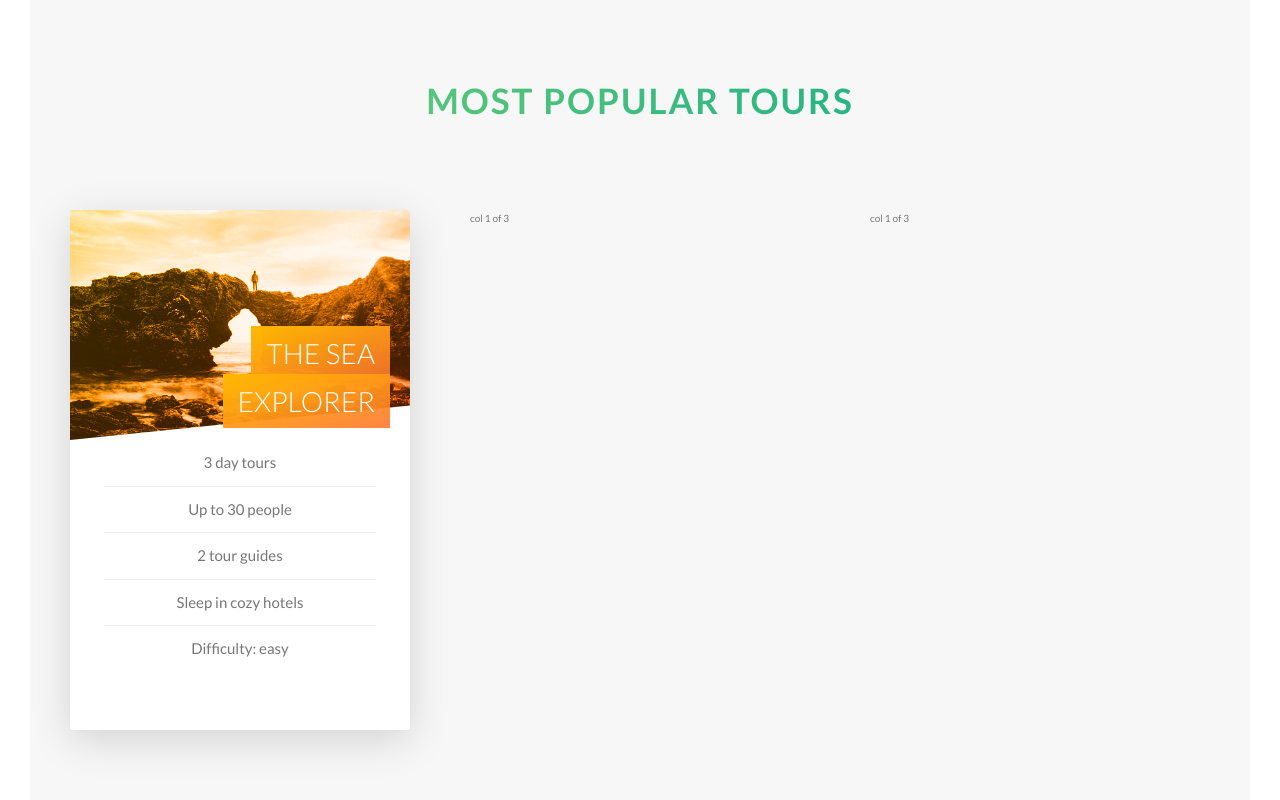
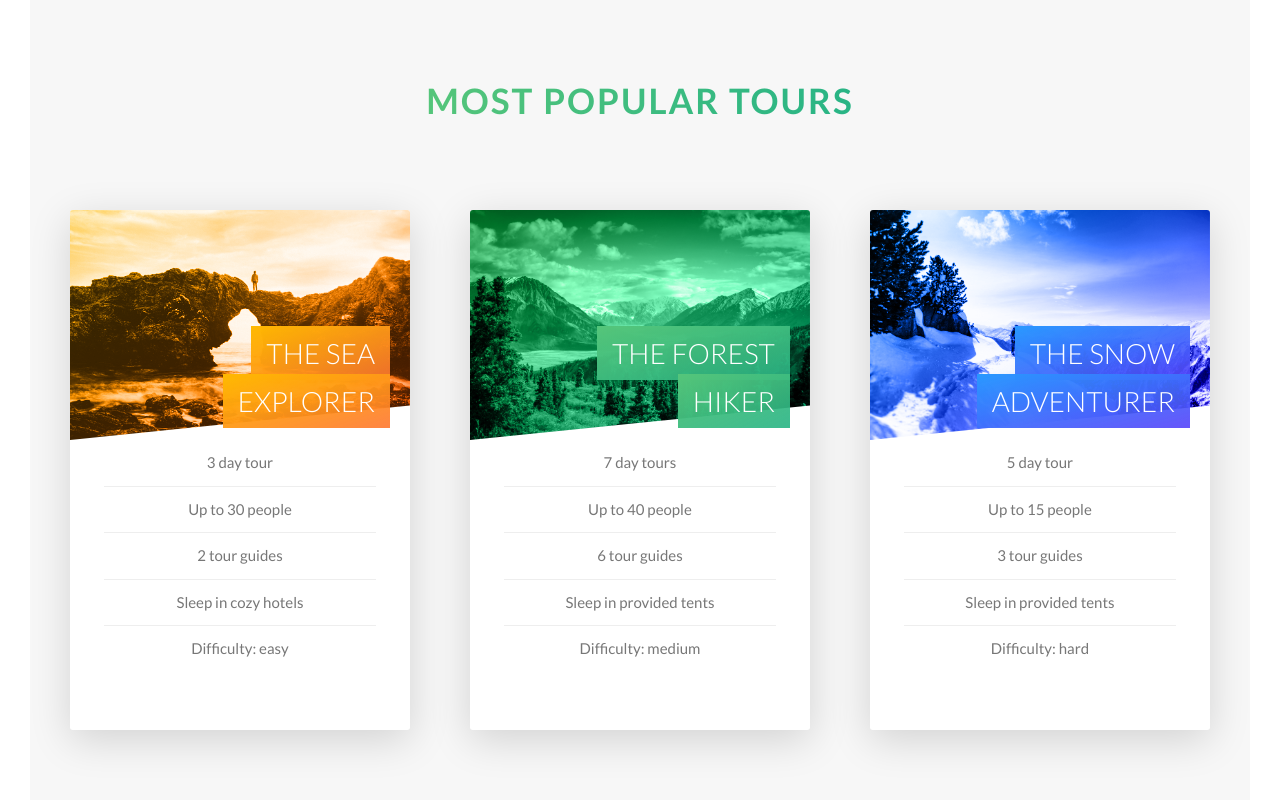
Before and after one commit to WhiteHatForHire/natours, a website: page index.html in a window 1280 px wide. Shown: the part 2347-3147 px from the top of the page. Drawn offline with Linux system fonts and the light colour scheme.

Commit message:
added cards

```diff
--- a/index.html
+++ b/index.html
@@ -129,7 +129,7 @@
                 </h4>
                 <div class="card__details">
                   <ul>
-                    <li>3 day tours</li>
+                    <li>3 day tour</li>
                     <li>Up to 30 people</li>
                     <li>2 tour guides</li>
                     <li>Sleep in cozy hotels</li>
@@ -143,17 +143,72 @@
                     <p class="card__price-only">Only</p>
                     <p class="card__price-value">$297</p>
                   </div>
-                  <a href="#" class="btn">Book now!</a>
+                  <a href="#" class="btn btn--white">Book now!</a>
                 </div>
               </div>
             </div>
           </div>
           <div class="col-1-of-3">
-            col 1 of 3
+            <div class="card">
+              <div class="card__side card__side--front">
+                <div class="card__picture card__picture--2">
+                  &nbsp;
+                </div>
+                <h4 class="card__heading">
+                  <span class="card__heading-span card__heading-span--2">The Forest Hiker</span>
+                </h4>
+                <div class="card__details">
+                  <ul>
+                    <li>7 day tours</li>
+                    <li>Up to 40 people</li>
+                    <li>6 tour guides</li>
+                    <li>Sleep in provided tents</li>
+                    <li>Difficulty: medium</li>
+                  </ul>
+                </div>
+              </div>
+              <div class="card__side card__side--back card__side--back-2">
+                <div class="card__cta">
+                  <div class="card__price-box">
+                    <p class="card__price-only">Only</p>
+                    <p class="card__price-value">$297</p>
+                  </div>
+                  <a href="#" class="btn btn--white">Book now!</a>
+                </div>
+              </div>
+            </div>
           </div>
           <div class="col-1-of-3">
-            col 1 of 3
+            <div class="card">
+              <div class="card__side card__side--front">
+                <div class="card__picture card__picture--3">
+                  &nbsp;
+                </div>
+                <h4 class="card__heading">
+                  <span class="card__heading-span card__heading-span--3">The Snow Adventurer</span>
+                </h4>
+                <div class="card__details">
+                  <ul>
+                    <li>5 day tour</li>
+                    <li>Up to 15 people</li>
+                    <li>3 tour guides</li>
+                    <li>Sleep in provided tents</li>
+                    <li>Difficulty: hard</li>
+                  </ul>
+                </div>
+              </div>
+              <div class="card__side card__side--back card__side--back-3">
+                <div class="card__cta">
+                  <div class="card__price-box">
+                    <p class="card__price-only">Only</p>
+                    <p class="card__price-value">$297</p>
+                  </div>
+                  <a href="#" class="btn btn--white">Book now!</a>
+                </div>
+              </div>
+            </div>
           </div>
+
         </div>
       </section>
   </main>
--- a/sass/components/_button.scss
+++ b/sass/components/_button.scss
@@ -70,7 +70,7 @@
   &:hover {
     background-color: $color-primary;
     color: $color-white;
-    // border-radius: 15px;
+    // border-radius: 15px;s
     box-shadow: 0 1rem 2rem rgba($color-black, 0.15);
     transform: translateY(-2px);
   }
--- a/sass/components/_card.scss
+++ b/sass/components/_card.scss
@@ -31,6 +31,20 @@
           $color-secondary-dark
         );
       }
+      &-2 {
+        background-image: linear-gradient(
+          to right bottom,
+          $color-primary-light,
+          $color-primary-dark
+        );
+      }
+      &-3 {
+        background-image: linear-gradient(
+          to right bottom,
+          $color-tertiary-light,
+          $color-tertiary-dark
+        );
+      }
     }
   }
   // .card:hover .card__side
@@ -56,10 +70,20 @@
         url(../img/nat-5.jpg);
     }
     &--2 {
-      background-image: url(../img/nat-5.jpg);
+      background-image: linear-gradient(
+          to right bottom,
+          $color-primary-light,
+          $color-primary-dark
+        ),
+        url(../img/nat-6.jpg);
     }
     &--3 {
-      background-image: url(../img/nat-5.jpg);
+      background-image: linear-gradient(
+          to right bottom,
+          $color-tertiary-light,
+          $color-tertiary-dark
+        ),
+        url(../img/nat-7.jpg);
     }
   }
   &__heading {
@@ -78,7 +102,6 @@
     padding: 1rem 1.5rem;
     -webkit-box-decoration-break: clone;
     box-decoration-break: clone;
-
     &--1 {
       background-image: linear-gradient(
         to right bottom,
@@ -86,8 +109,21 @@
         rgba($color-secondary-dark, 0.9)
       );
     }
+    &--2 {
+      background-image: linear-gradient(
+        to right bottom,
+        rgba($color-primary-light, 1),
+        rgba($color-primary-dark, 0.9)
+      );
+    }
+    &--3 {
+      background-image: linear-gradient(
+        to right bottom,
+        rgba($color-tertiary-light, 1),
+        rgba($color-tertiary-dark, 0.9)
+      );
+    }
   }
-
   &__details {
     ul {
       list-style: none;
@@ -98,11 +134,32 @@
         text-align: center;
         font-size: 1.5rem;
         padding: 1rem;
-
-        &:not(:last-child){
+        &:not(:last-child) {
           border-bottom: 1px solid $color-grey-light-2;
         }
       }
     }
   }
+  // BACK SIDE STYLING
+  &__cta {
+    position: absolute;
+    top: 50%;
+    left: 50%;
+    transform: translate(-50%, -50%);
+    width: 90%;
+    text-align: center;
+  }
+  &__price-box {
+    text-align: center;
+    margin-bottom: 8rem;
+    color: white;
+  }
+  &__price-only {
+    font-size: 1.4rem;
+    text-transform: uppercase;
+  }
+  &__price-value {
+    font-size: 6rem;
+    font-weight: 100;
+  }
 }
```
Also changed, not shown: css/style.css.
